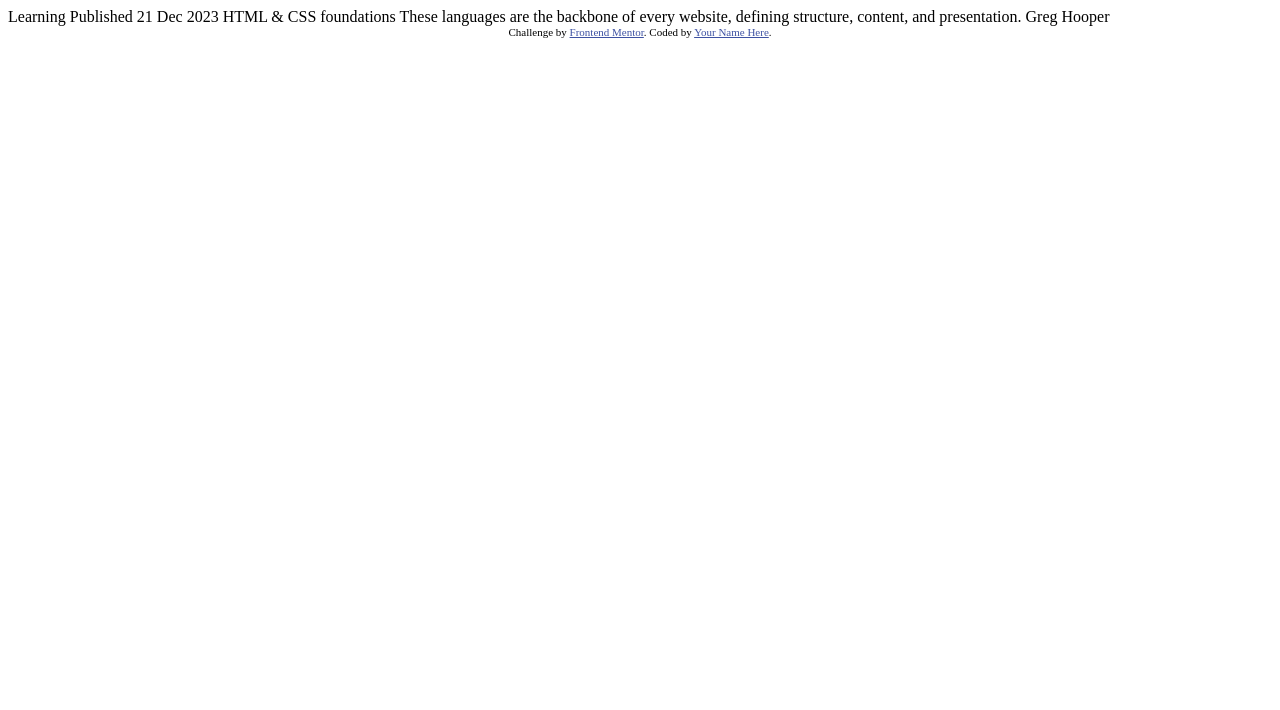
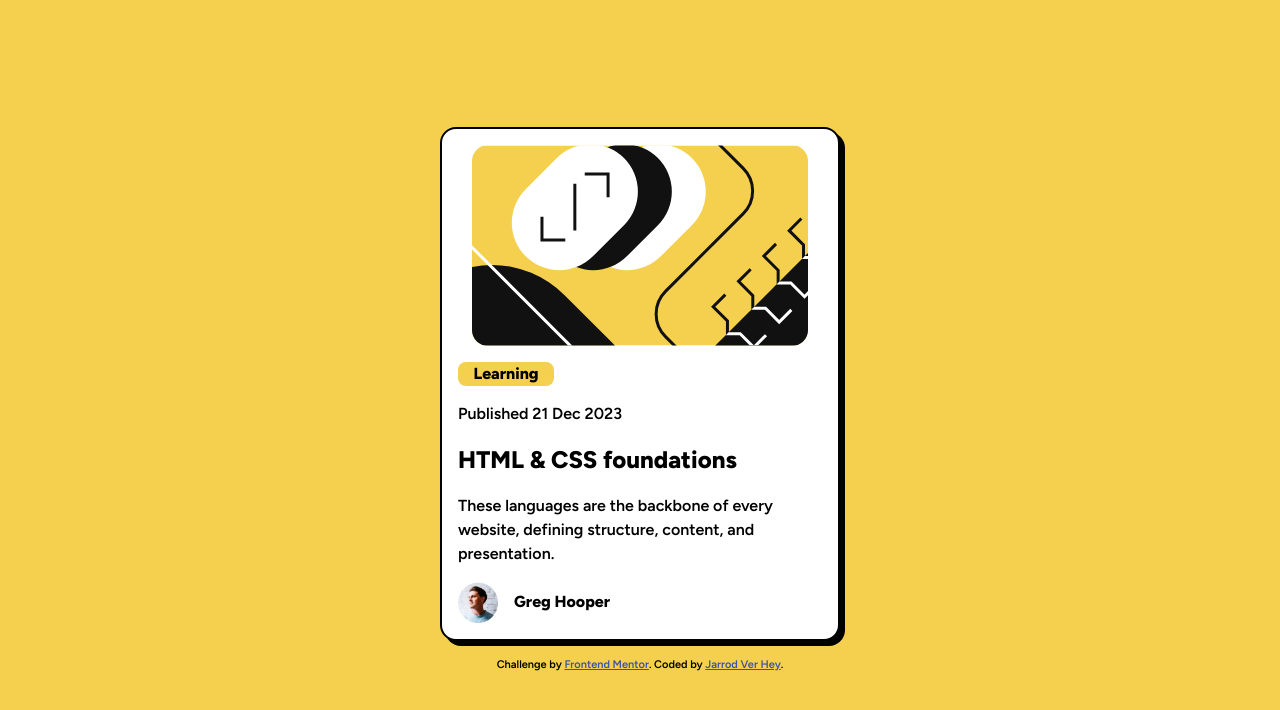
Before and after one commit to jvisme1991/blog-preview-card-main, a plain HTML site: page index.html in a window 1280 px wide. Drawn offline with Linux system fonts and the light colour scheme.

Commit message:
completed project

```diff
--- a/index.html
+++ b/index.html
@@ -15,27 +15,50 @@
     <title>Frontend Mentor | Blog preview card</title>
 
     <!-- Feel free to remove these styles or customise in your own stylesheet 👍 -->
+    <link rel="preconnect" href="https://fonts.googleapis.com" />
+    <link rel="preconnect" href="https://fonts.gstatic.com" crossorigin />
+    <link
+      href="https://fonts.googleapis.com/css2?family=Be+Vietnam+Pro:wght@400;500;700&family=Figtree:wght@600;800&family=Roboto:wght@400;500;700&display=swap"
+      rel="stylesheet"
+    />
     <link rel="stylesheet" href="style.css" />
-    <style>
-      .attribution {
-        font-size: 11px;
-        text-align: center;
-      }
-      .attribution a {
-        color: hsl(228, 45%, 44%);
-      }
-    </style>
   </head>
+
   <body>
-    Learning Published 21 Dec 2023 HTML & CSS foundations These languages are
-    the backbone of every website, defining structure, content, and
-    presentation. Greg Hooper
+    <div class="container">
+      <div class="img">
+        <img src="/assets/images/illustration-article.svg" alt="" />
+      </div>
 
-    <div class="attribution">
-      Challenge by
-      <a href="https://www.frontendmentor.io?ref=challenge" target="_blank"
-        >Frontend Mentor</a
-      >. Coded by <a href="#">Your Name Here</a>.
+      <div class="learning">
+        <h2>Learning</h2>
+        <p>Published 21 Dec 2023</p>
+      </div>
+
+      <div class="text">
+        <h1>HTML & CSS foundations</h1>
+        <p>
+          These languages are the backbone of every website, defining structure,
+          content, and presentation.
+        </p>
+      </div>
+
+      <div class="inline-flex">
+        <img src="/assets/images/image-avatar.webp" alt="" />
+        <h3>Greg Hooper</h3>
+      </div>
     </div>
+
+    <footer>
+      <div class="attribution">
+        Challenge by
+        <a
+          rel="noopener"
+          href="https://www.frontendmentor.io?ref=challenge"
+          target="_blank"
+          >Frontend Mentor</a
+        >. Coded by <a href="#">Jarrod Ver Hey</a>.
+      </div>
+    </footer>
   </body>
 </html>
--- a/style.css
+++ b/style.css
@@ -0,0 +1,195 @@
+:root {
+  --clr-primary-yellow: hsl(47, 88%, 63%);
+  --clr-neutral-white: hsl(0, 0%, 100%);
+  --clr-neutral-grey: hsl(0, 0%, 50%);
+  --clr-neutral-black: hsl(0, 0%, 7%);
+
+  --ff-primary: "Figtree", sans-serif;
+
+  --ff-body: var(--ff-primary);
+
+  --fw-regular: 400;
+  --fw-semi-bold: 600;
+  --fw-bold: 700;
+
+  --fs-400: 1rem;
+  --fs-600: 2rem;
+  --fs-800: 4rem;
+
+  --fs-body: var(--fs-400);
+}
+/* // https://piccalil.li/blog/a-modern-css-reset */
+
+/* Box sizing rules */
+*,
+*::before,
+*::after {
+  box-sizing: border-box;
+}
+
+/* Remove default margin */
+* {
+  margin: 0;
+  padding: 0;
+  font: inherit;
+}
+
+/* Remove list styles on ul, ol elements with a list role, which suggests default styling will be removed */
+ul[role="list"],
+ol[role="list"] {
+  list-style: none;
+}
+
+html,
+body {
+  height: 100%;
+}
+
+/* Set core root defaults */
+html:focus-within {
+  scroll-behavior: smooth;
+}
+
+/* Set core body defaults */
+
+/* A elements that don't have a class get default styles */
+a:not([class]) {
+  text-decoration-skip-ink: auto;
+}
+
+/* Make images easier to work with */
+img,
+picture,
+svg {
+  max-width: 100%;
+  display: block;
+}
+
+/* Inherit fonts for inputs and buttons */
+input,
+button,
+textarea,
+select {
+  font: inherit;
+}
+
+/* Remove all animations, transitions and smooth scroll for people that prefer not to see them */
+@media (prefers-reduced-motion: reduce) {
+  html:focus-within {
+    scroll-behavior: auto;
+  }
+
+  *,
+  *::before,
+  *::after {
+    animation-duration: 0.01ms !important;
+    animation-iteration-count: 1 !important;
+    transition-duration: 0.01ms !important;
+    scroll-behavior: auto !important;
+  }
+}
+
+body {
+  text-rendering: optimizeSpeed;
+  line-height: 1.5;
+  font-family: var(--ff-body);
+  background-color: var(--clr-primary-yellow);
+  display: grid;
+  place-content: center;
+}
+
+.container {
+  display: block;
+  width: 400px;
+  border: 2px solid black;
+  background-color: var(--clr-neutral-white);
+  box-shadow: 5px 5px;
+  border-radius: 1rem;
+}
+
+.img {
+  display: flex;
+  justify-content: center;
+  padding: 1rem;
+}
+img {
+  border-radius: 1rem;
+}
+
+.learning {
+  display: flex;
+  flex-direction: column;
+  margin-left: 1rem;
+}
+
+.learning h2 {
+  background-color: var(--clr-primary-yellow);
+  width: 6rem;
+  border-radius: 0.5rem;
+  font-weight: 800;
+  text-align: center;
+}
+.learning p {
+  margin-top: 1rem;
+}
+
+.text {
+  margin-top: 1rem;
+  margin-left: 1rem;
+  display: flex;
+  flex-direction: column;
+}
+
+.text h1 {
+  font-size: 1.5rem;
+  font-weight: var(--fw-bold);
+}
+
+.text p {
+  margin-top: 1rem;
+  line-height: 1.5rem;
+}
+
+.inline-flex {
+  margin-left: 1rem;
+  display: inline-flex;
+  align-items: center;
+  margin-top: 1rem;
+  margin-bottom: 1rem;
+  gap: 1rem;
+}
+
+.inline-flex img {
+  width: 40px;
+}
+
+.inline-flex h3 {
+  font-weight: var(--fw-bold);
+}
+
+footer {
+  margin-top: 1rem;
+}
+
+@media (max-width: 500px) {
+  body {
+    display: flex;
+    flex-direction: column;
+    justify-content: center;
+    padding: 1rem;
+    overflow: hidden;
+    max-width: 450px;
+    margin: auto;
+  }
+  .container {
+    width: auto;
+  }
+}
+
+.attribution {
+  font-size: 11px;
+  text-align: center;
+}
+.attribution a {
+  color: hsl(228, 45%, 44%);
+}
```
